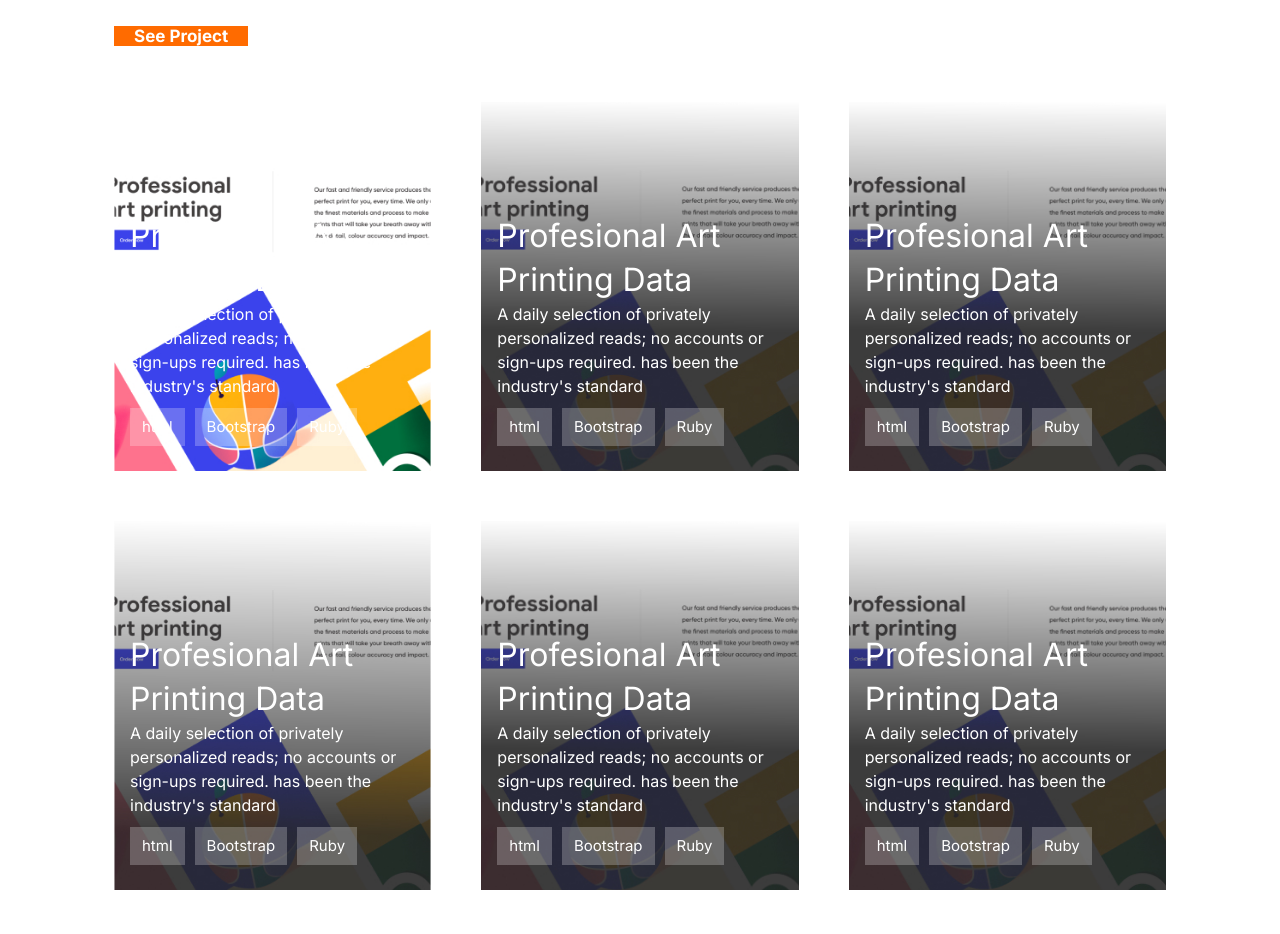
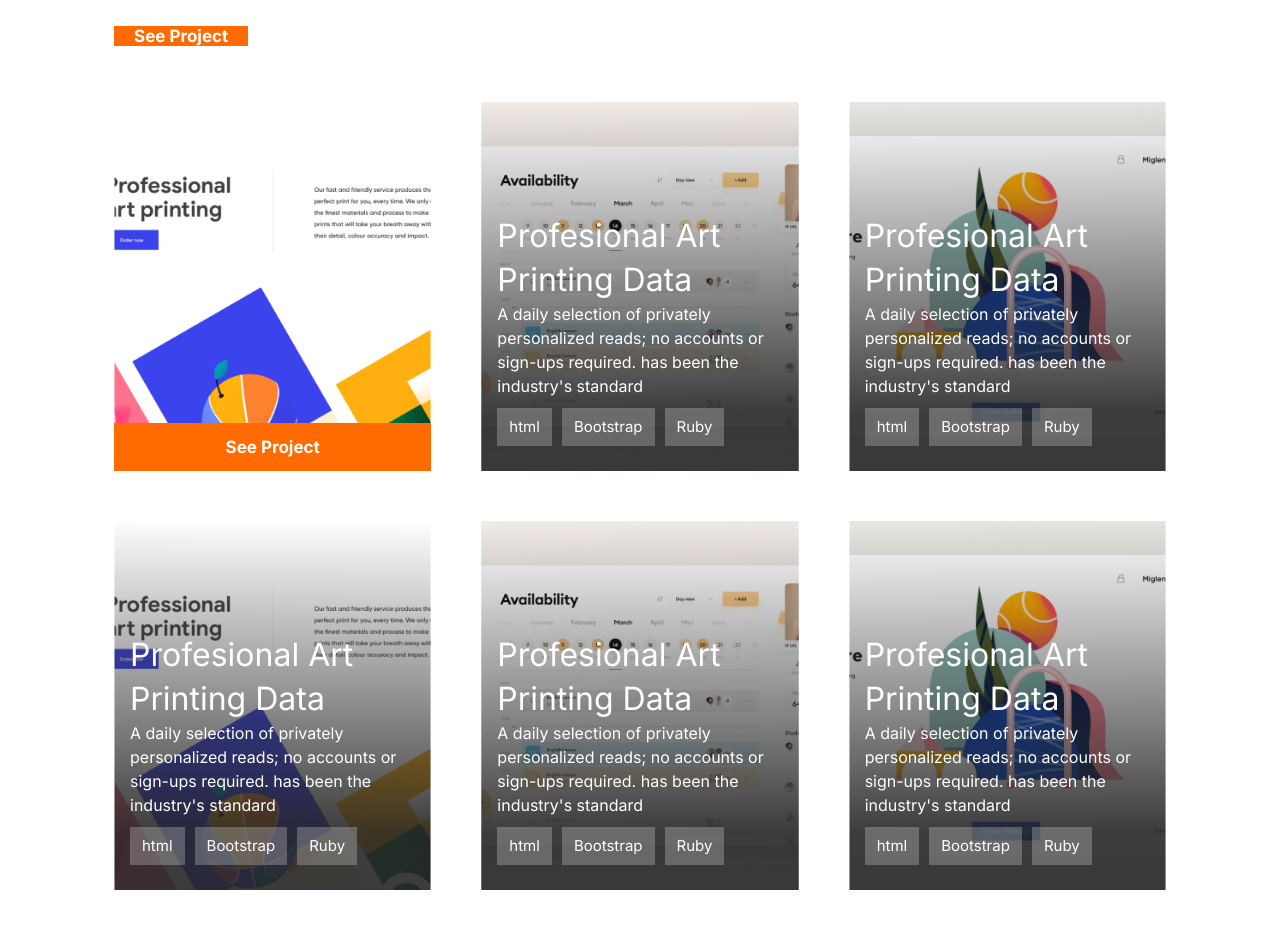
Before and after one commit to Lusindiso/Microverse-Portfolio, a website: page index.html in a window 1280 px wide. Shown: the part 1958-2892 px from the top of the page. Drawn offline with Linux system fonts and the light colour scheme.

Commit message:
Add works-projects desktop background

```diff
--- a/style.css
+++ b/style.css
@@ -365,17 +365,35 @@ a:link {
     display: none;
   }
 
+
   /*** works project background ***/
   .works-project-1{
     background-image: url('./img/project-1.jpg');
   }
-  .works-project-2{}
-  .works-project-3{}
+
+  .works-project-1 .works-project__btn {
+    display: block;
+  }
+
+  .works-project-1 > * {
+    display: none;
+  }
+
+  .works-project-2{
+    background-image: url('./img/project-2.jpg');
+  }
+  .works-project-3{
+    background-image: url('./img/project-3.jpg');
+  }
   .works-project-4{
     background-image: url('./img/project-4.jpg');
   }
-  .works-project-5{}
-  .works-project-6{}
+  .works-project-5{
+    background-image: url('./img/project-5.jpg');
+  }
+  .works-project-6{
+    background-image: url('./img/project-6.jpg');
+  }
 
 }
 
```
Also changed, not shown: img/project-2.jpg (added), img/project-3.jpg (added), img/project-5.jpg (added), img/project-6.jpg (added).
